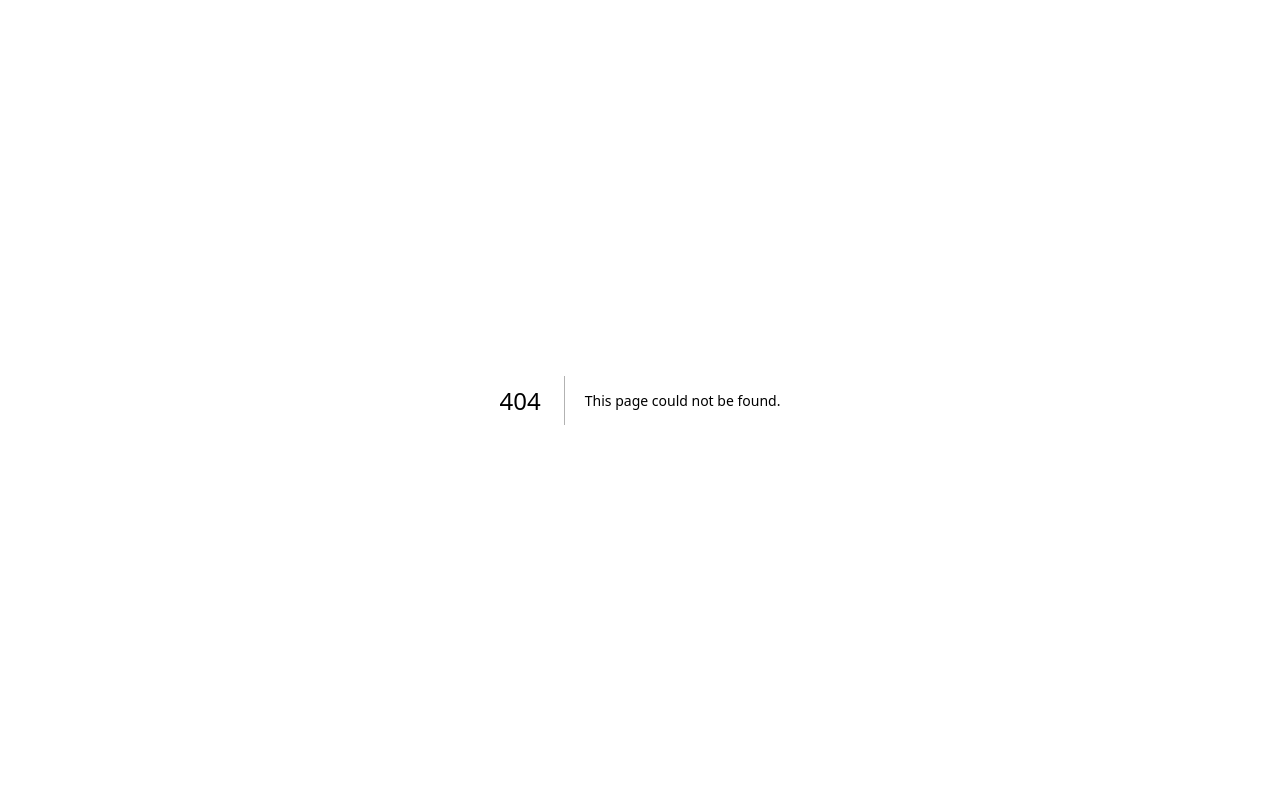
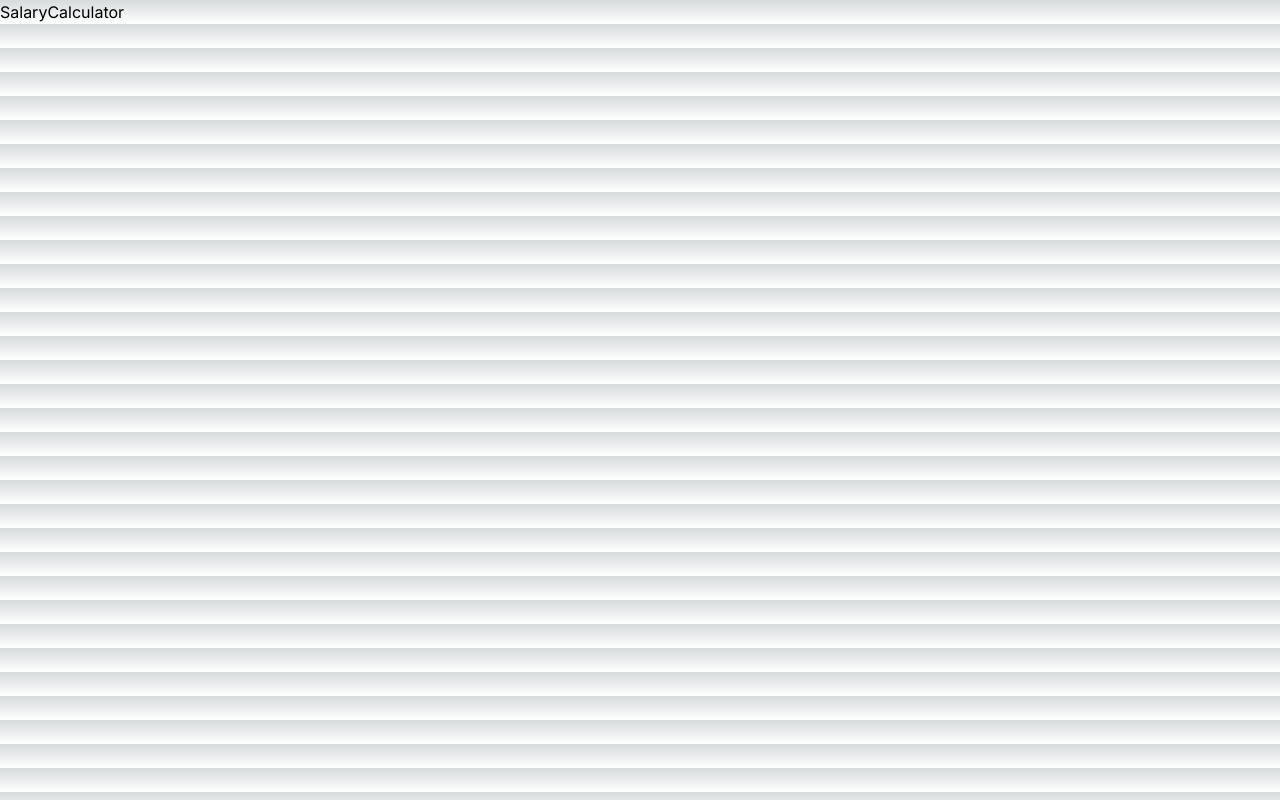
Before and after one commit to Faizanahmedsy/work-time-calculator, a Next.js app: page /salarycounter in a window 1280 px wide. Before the commit this address had no page. Built offline with nearby package versions, Linux system fonts and the light colour scheme.

Commit message:
added new page

```diff
--- /dev/null
+++ b/app/salarycounter/page.jsx
@@ -0,0 +1,7 @@
+import React from "react";
+
+const SalaryCalculator = () => {
+  return <div>SalaryCalculator</div>;
+};
+
+export default SalaryCalculator;
```
